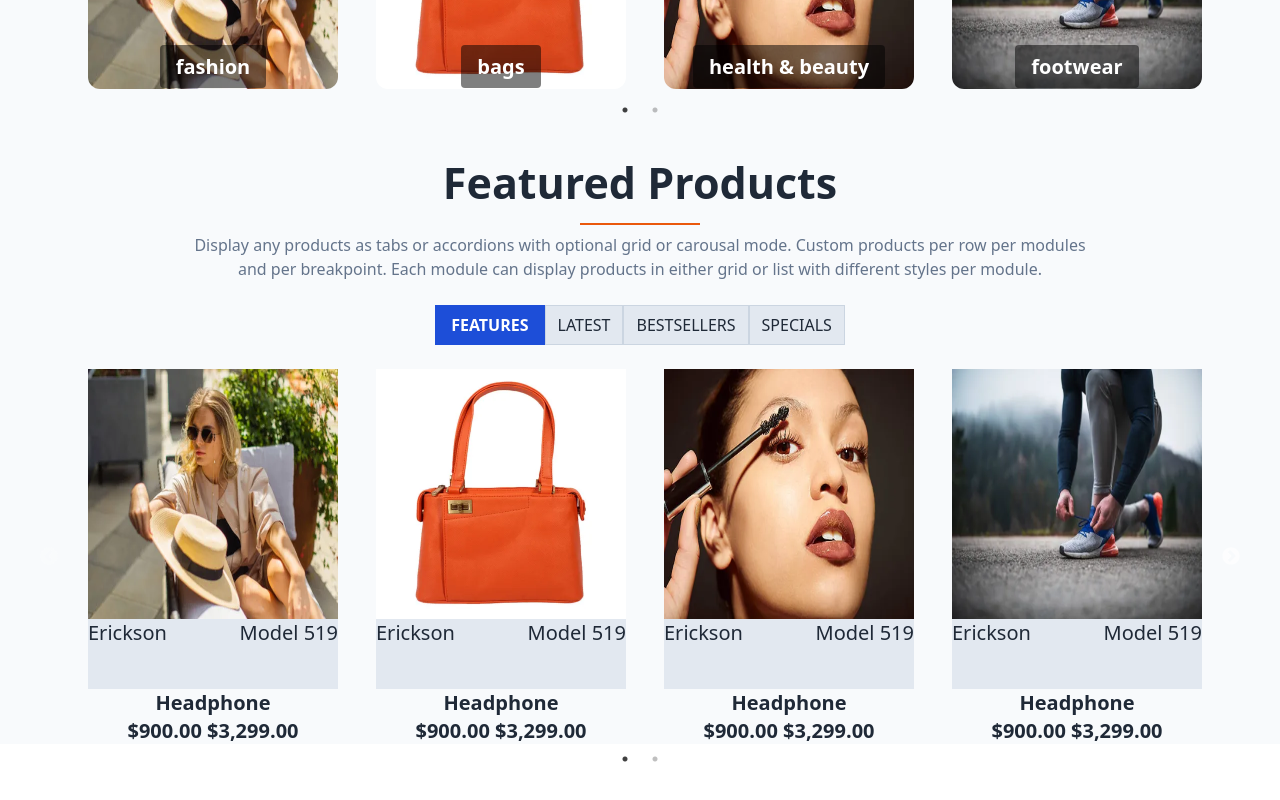
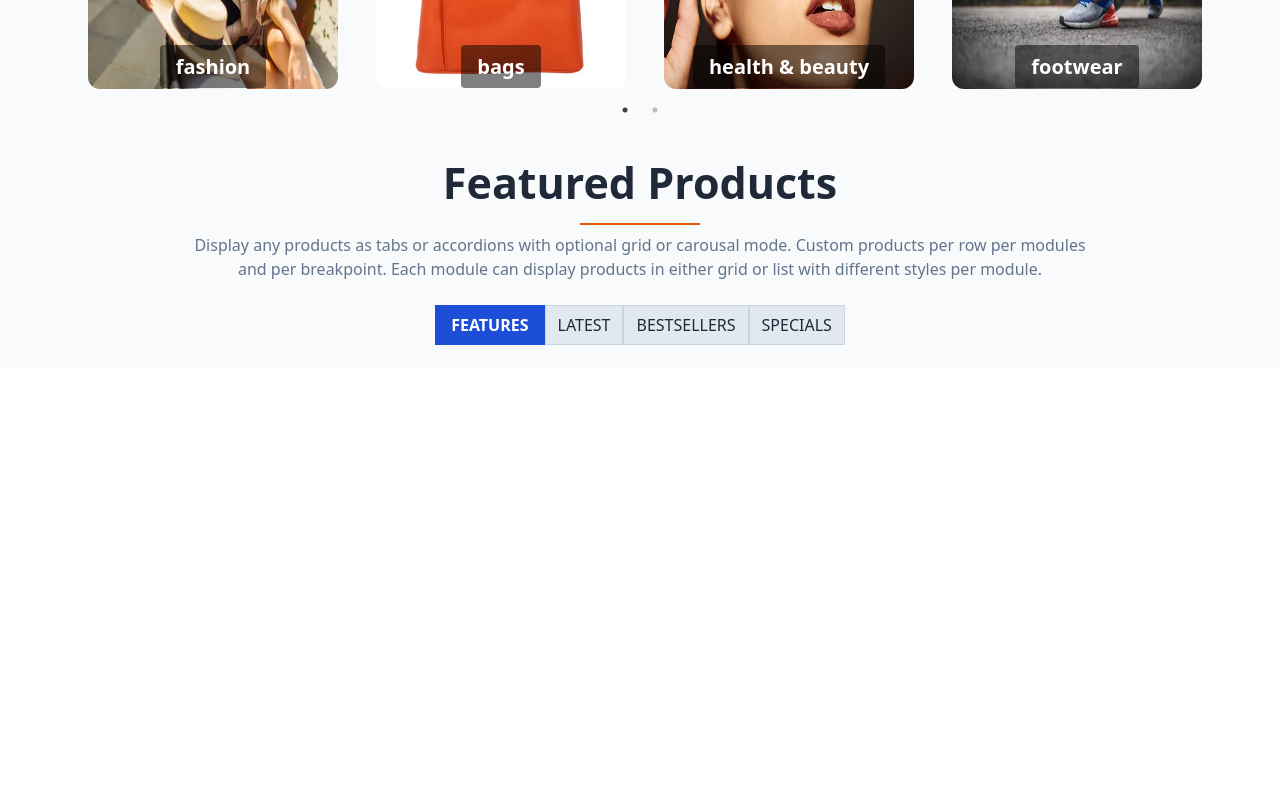
Before and after one commit to w3villa-sachin-awasthi/e_commerce, a React (Vite) app: page /home in a window 1280 px wide. Shown: the part 1328-2128 px from the top of the page. After the commit the page ends 1753 px from the top, so only its background shows below. Built offline with nearby package versions, Linux system fonts and the light colour scheme.

Commit message:
for deployment

```diff
--- a/src/Components/CategorySection.jsx
+++ b/src/Components/CategorySection.jsx
@@ -52,7 +52,7 @@ function CategorySection() {
 
     return (
         <div className="flex flex-col items-center max-w-[1600px] mx-auto my-14">
-            {/* Header Section */}
+
             <div className="text-[30] sm:text-[47px] xl:text-[43px] font-semibold">Featured Products</div>
             <div className="h-[2px] w-[120px] bg-orange-600 my-2"></div>
             <div className="w-[70%] text-center text-slate-500 mb-6">
@@ -61,7 +61,7 @@ function CategorySection() {
 
             </div>
 
-            {/* Categories Section */}
+
             <div className="flex h-[40px] bg-slate-200 mb-6">
                 <div className="h-full bg-blue-700 text-white px-4 flex justify-center items-center font-semibold">
                     FEATURES
@@ -77,8 +77,8 @@ function CategorySection() {
                 </div>
             </div>
 
-            {/* Slider Section */}
-            <div className="w-[90%]  text-center"> {/* Add padding for better alignment */}
+
+            {/* <div className="w-[90%]  text-center">
                 <Slider {...settings}>
                     {data.map((val, index) => (
                         <div
@@ -98,7 +98,7 @@ function CategorySection() {
                     ))}
                 </Slider>
             </div>
-
+             */}
         </div>
     );
 }
--- a/src/Components/Feature.jsx
+++ b/src/Components/Feature.jsx
@@ -52,7 +52,7 @@ function Feature() {
 
     return (
         <div className="flex flex-col items-center max-w-[1600px] mx-auto my-10">
-            {/* Header Section */}
+
             <div className="text-[30] sm:text-[47px] xl:text-[43px] font-semibold">Why buy from us?</div>
             <div className="h-[2px] w-[120px] bg-orange-600 my-2"></div>
             <div className="w-[70%] text-center text-slate-500 mb-6">
@@ -60,7 +60,7 @@ function Feature() {
                 Journal is the best Opencart theme framework on the market today. <span className="text-blue-800 underline">Learn more</span>
             </div>
 
-            {/* Categories Section */}
+
             <div className="flex h-[40px] bg-slate-200 mb-6">
                 <div className="h-full bg-blue-700 text-white px-4 flex justify-center items-center font-semibold">
                     TOP CATEGORIES
@@ -76,8 +76,8 @@ function Feature() {
                 </div>
             </div>
 
-            {/* Slider Section */}
-            <div className="w-[90%]  text-center"> {/* Add padding for better alignment */}
+
+            <div className="w-[90%]  text-center">
                 <Slider {...settings}>
                     {data.map((val, index) => (
                         <div
--- a/src/Components/HeroSection.jsx
+++ b/src/Components/HeroSection.jsx
@@ -7,7 +7,7 @@ import { FaArrowRightLong } from "react-icons/fa6";
 function HeroSection() {
     return (
         <div className="flex flex-col lg:flex-row items-center bg-base-200 justify-between px-4 w-full my-[30px] lg:max-h-[550px] relative overflow-hidden max-w-[1600px] mx-auto">
-            {/* Hero Section */}
+
             <div
                 className="hero lg:min-h-screen min-h-[500px]  w-full lg:max-w-[70%]  mb-4 lg:mb-0 rounded-xl"
                 style={{
@@ -29,7 +29,7 @@ function HeroSection() {
                 </div>
             </div>
 
-            {/* Card Section */}
+
             <div className="w-full lg:w-[30%] flex flex-row lg:flex-col h-full justify-around gap-4">
                 {/* Card 1 */}
                 <div className="card card-side bg-base-100 shadow-xl max-h-[270px] w-full lg:w-auto">
```
Also changed, not shown: src/Components/Component4.jsx (+4 -4 lines).
